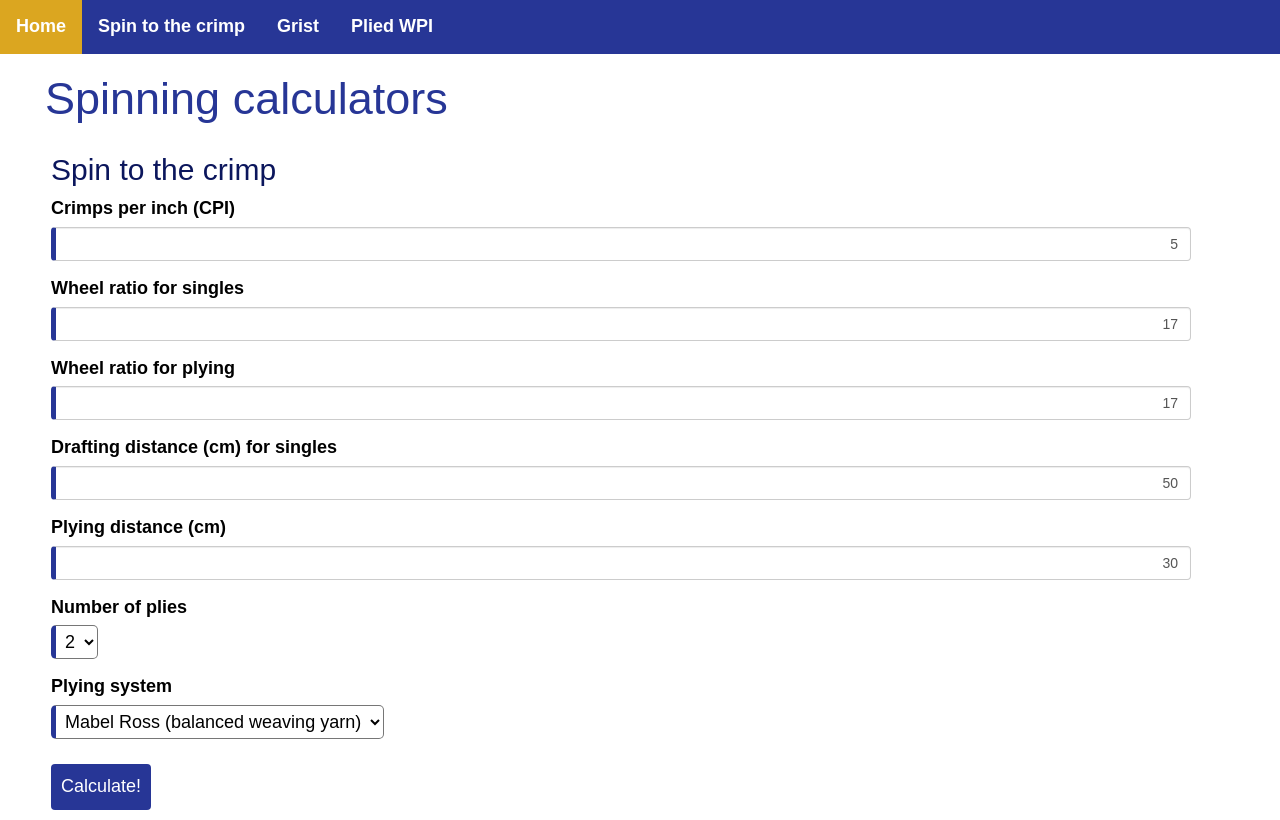
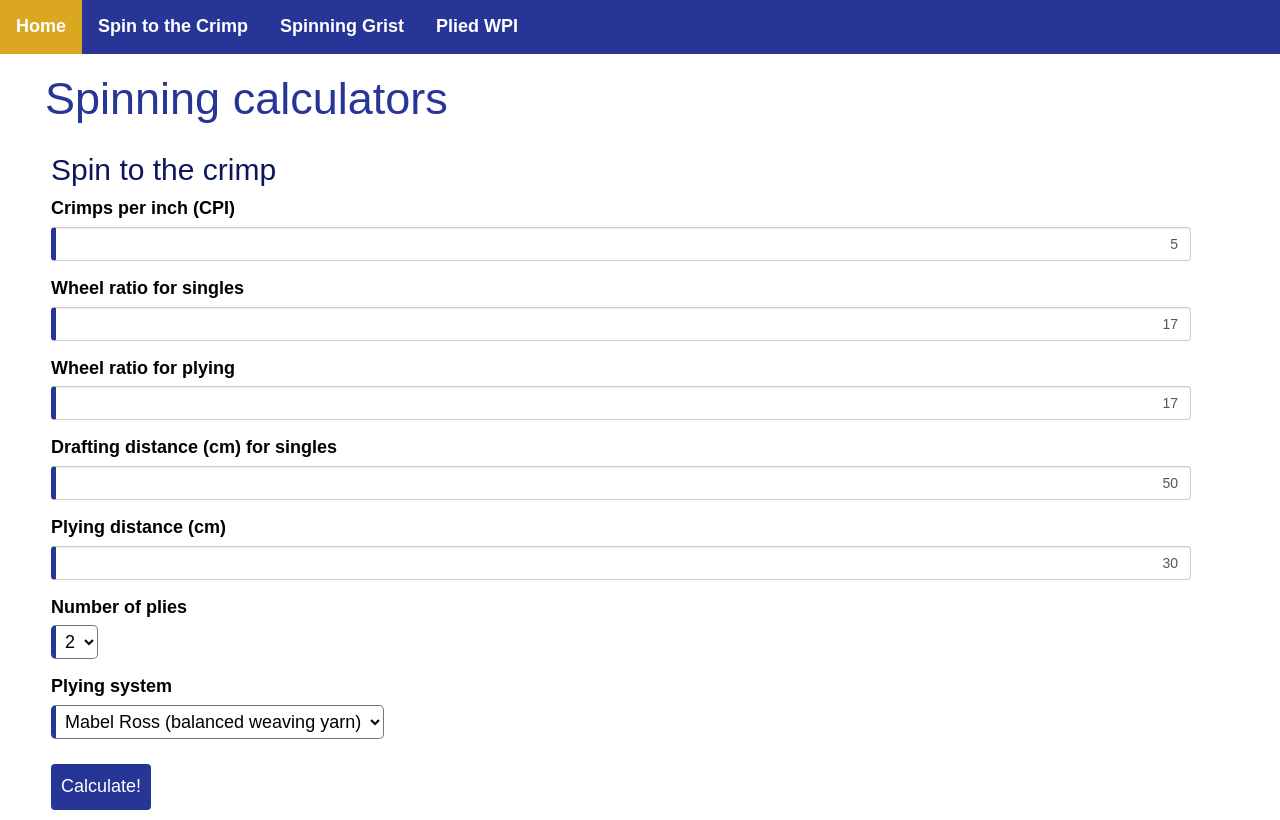
Before and after one commit to EvelineV/spinning, an Angular app: page /spin-to-crimp in a window 1280 px wide. Built offline with nearby package versions, Linux system fonts and the light colour scheme.

Commit message:
navbar nit

```diff
--- a/src/app/app.component.html
+++ b/src/app/app.component.html
@@ -1,8 +1,8 @@
 <nav>
   <ul>
     <li><a routerLink="">Home</a></li>
-    <li><a routerLink="/spin-to-crimp" routerLinkActive="active">Spin to the crimp</a></li>
-    <li><a routerLink="/grist" routerLinkActive="active">Grist</a></li>
+    <li><a routerLink="/spin-to-crimp" routerLinkActive="active">Spin to the Crimp</a></li>
+    <li><a routerLink="/grist" routerLinkActive="active">Spinning Grist</a></li>
     <li><a routerLink="/plied-wpi" routerLinkActive="active">Plied WPI</a></li>
     <!----<li><a routerLink="/knitting/socks" routerLinkActive="active">Knit socks</a></li>-->
   </ul>
```
